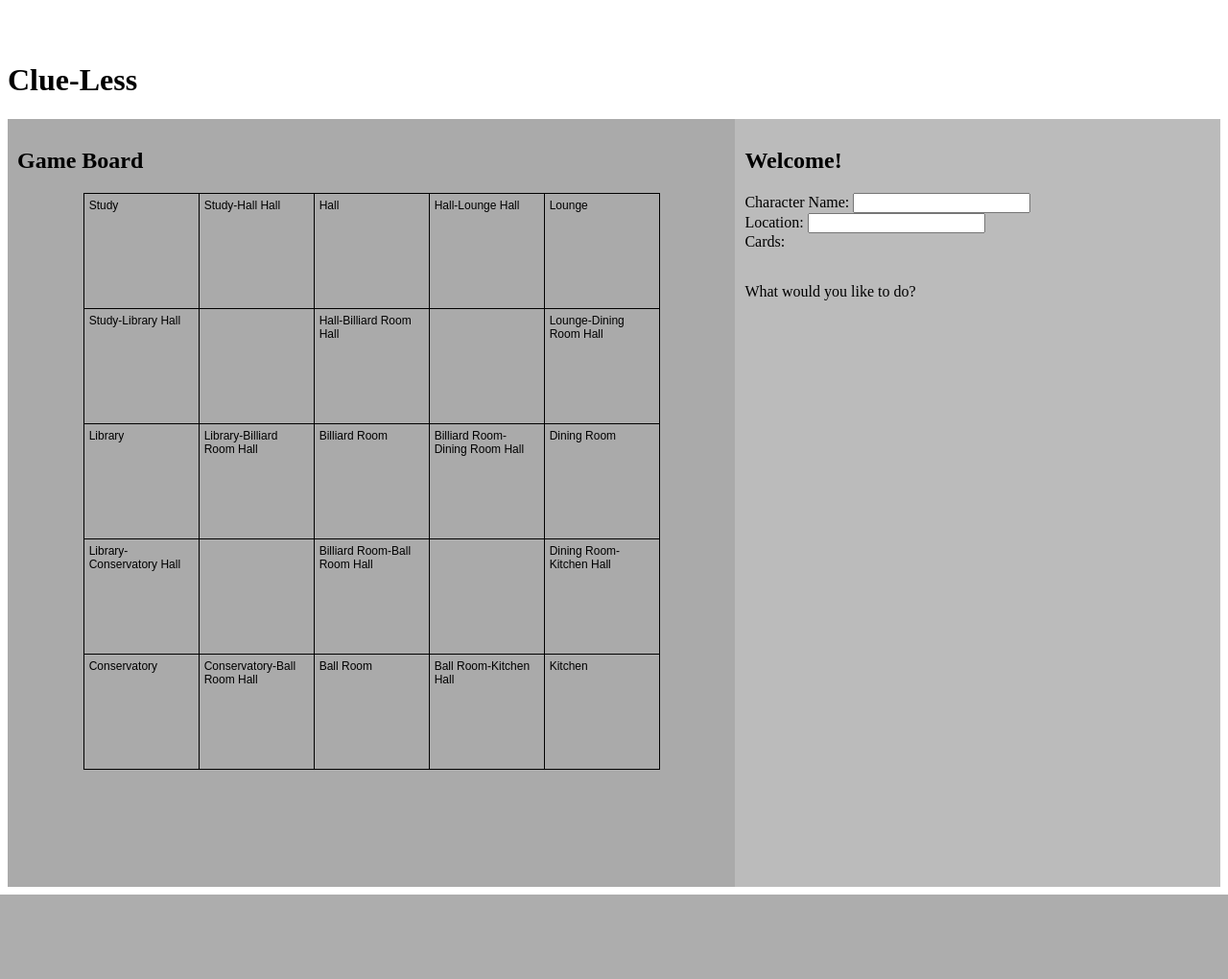
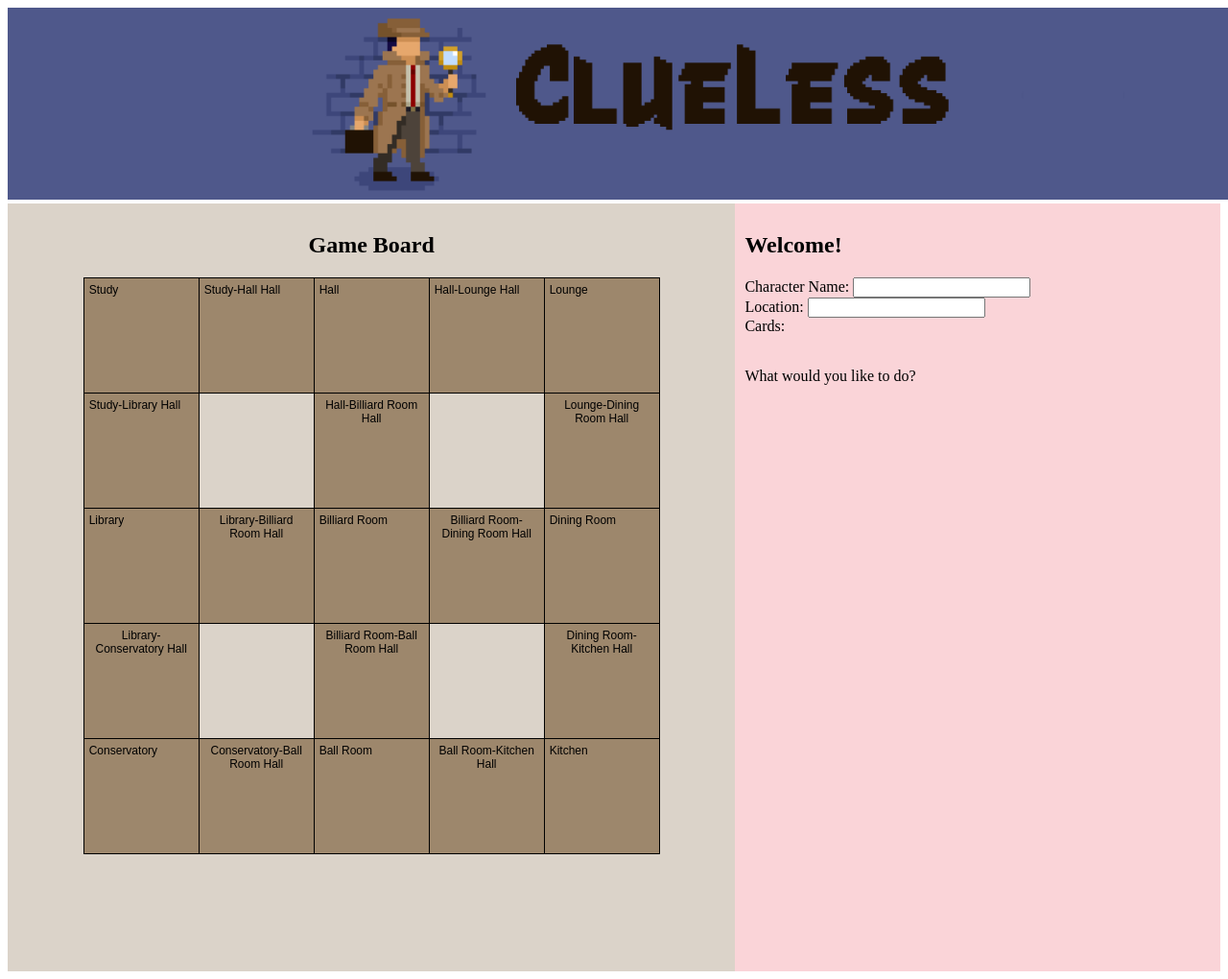
Before and after one commit to deleomike/Clue-Less, a FastAPI app: template clueless/static/templates/gameboard.html in a window 1280 px wide. Shown: the whole page at 96% size. Before the commit the page ends 932 px from the top, so only its background shows below. Run offline with FastAPI, Linux system fonts and the light colour scheme; the template is opened without the code that fills it, so the values that code supplies are empty; parts of the project's set-up code (start-up, migrations or seed data) failed here and were passed over.

Commit message:
improved colors and visuals

```diff
--- a/clueless/__init__.py
+++ b/clueless/__init__.py
@@ -5,3 +5,4 @@ from os.path import dirname, abspath, join
 CLUELESS_PATH = dirname(abspath(__file__))
 STATIC_PATH = join(CLUELESS_PATH, "static")
 TEMLPATES_PATH = join(STATIC_PATH, "templates")
+IMAGES_PATH = join(CLUELESS_PATH, "images")
--- a/clueless/static/templates/base_layout.html
+++ b/clueless/static/templates/base_layout.html
@@ -3,7 +3,5 @@
 <script src="https://cdn.jsdelivr.net/npm/axios/dist/axios.min.js"></script>
 
 <div>
-  <br>
   {% block body %}{% endblock %}
-  <br>
 </div>
--- a/clueless/static/templates/gameboard.html
+++ b/clueless/static/templates/gameboard.html
@@ -12,16 +12,18 @@
         .column {
             float: left;
             padding: 10px;
-            height: 800px; /* Should be removed. Only for demonstration */
+            height: 800px;
         }
 
         .left {
-        width: 60%;
+            width: 60%;
+            text-align: center;
         }
 
         .right {
-        width: 40%;
+            width: 40%;
         }
+
 
         /* Clear floats after the columns */
         .row:after {
@@ -70,94 +72,98 @@
             background-color: purple;
         }
 
+        img {
+            width: 100vw;
+            height: 200px;
+        }
+
     </style>
 </head>
 
 
 <body>
-
-    <h1> Clue-Less</h1>
+    <img src="/images/NameBanner" alt="ClueLess">
 
     <div class="row">
-        <div class="column left" style="background-color:#aaa;">
+        <div class="column left" style="background-color:#DBD3C9;">
             <h2>Game Board</h2>
 
             <div class="gameboard_grid">
             <table class="gameboard_table">
                 <tr>
-                    <td id="Study">
+                    <td id="Study" style="background-color:#9D876C;">
                         <label class="cell_label" for="Study">Study</label><br>
                     </td>
-                    <td id="Study-Hall Hall">
+                    <td id="Study-Hall Hall" style="background-color:#9D876C;">
                         <label class="cell_label" for="Study-Hall Hall">Study-Hall Hall</label><br>
                     </td>
-                    <td id="Hall">
+                    <td id="Hall" style="background-color:#9D876C;">
                         <label class="cell_label" for="Hall">Hall</label><br>
                     </td>
-                    <td id="Hall-Lounge Hall">
+                    <td id="Hall-Lounge Hall" style="background-color:#9D876C;">
                         <label class="cell_label" for="Hall-Lounge Hall">Hall-Lounge Hall</label><br>
                     </td>
-                    <td id="Lounge">
+                    <td id="Lounge" style="background-color:#9D876C;">
                         <label class="cell_label" for="Lounge">Lounge</label><br>
                     </td>
                 </tr>
                 <tr>
-                    <td id="Study-Library Hall">
+                    <td id="Study-Library Hall" style="background-color:#9D876C;">
                         <label class="cell_label" for="Study-Library Hall">Study-Library Hall</label><br>
                     </td>
                     <td id="cell11"></td>
-                    <td id="Hall-Billiard Room Hall">
+                    <td id="Hall-Billiard Room Hall" style="background-color:#9D876C;">
                         <label class="cell_label" for="Hall-Billiard Room Hall">Hall-Billiard Room Hall</label><br>
                     </td>
                     <td id="cell13"></td>
-                    <td id="Lounge-Dining Room Hall">
+                    <td id="Lounge-Dining Room Hall" style="background-color:#9D876C;">
                         <label class="cell_label" for="Lounge-Dining Room Hall">Lounge-Dining Room Hall</label><br>
                     </td>
                 </tr>
                 <tr>
-                    <td id="Library">
+                    <td id="Library" style="background-color:#9D876C;">
                         <label class="cell_label" for="Library">Library</label><br>
                     </td>
-                    <td id="Library-Billiard Room Hall">
+                    <td id="Library-Billiard Room Hall" style="background-color:#9D876C;">
                         <label class="cell_label" for="Library-Billiard Room Hall">Library-Billiard Room Hall</label><br>
                     </td>
-                    <td id="Billiard Room">
+                    <td id="Billiard Room" style="background-color:#9D876C;">
                         <label class="cell_label" for="Billiard Room">Billiard Room</label><br>
                     </td>
-                    <td id="Billiard Room-Dining Room Hall">
+                    <td id="Billiard Room-Dining Room Hall" style="background-color:#9D876C;">
                         <label class="cell_label" for="Billiard Room-Dining Room Hall">Billiard Room-Dining Room Hall</label><br>
                     </td>
-                    <td id="Dining Room">
+                    <td id="Dining Room" style="background-color:#9D876C;">
                         <label class="cell_label" for="Dining Room">Dining Room</label><br>
                     </td>
                 </tr>
                 <tr>
-                    <td id="Library-Conservatory Hall">
+                    <td id="Library-Conservatory Hall" style="background-color:#9D876C;">
                         <label class="cell_label" for="Library-Conservatory Hall">Library-Conservatory Hall</label><br>
                     </td>
                     <td id="cell31"></td>
-                    <td id="Billiard Room-Ball Room Hall">
+                    <td id="Billiard Room-Ball Room Hall" style="background-color:#9D876C;">
                         <label class="cell_label" for="Billiard Room-Ball Room Hall">Billiard Room-Ball Room Hall</label><br>
                     </td>
                     <td id="cell33"></td>
-                    <td id="Dining Room-Kitchen Hall">
+                    <td id="Dining Room-Kitchen Hall" style="background-color:#9D876C;">
                         <label class="cell_label" for="Dining Room-Kitchen Hall">Dining Room-Kitchen Hall</label><br>
                     </td>
                 </tr>
                 <tr>
-                    <td id="Conservatory">
+                    <td id="Conservatory" style="background-color:#9D876C;">
                         <label class="cell_label" for="Conservatory">Conservatory</label><br>
                     </td>
-                    <td id="Conservatory-Ball Room Hall">
+                    <td id="Conservatory-Ball Room Hall" style="background-color:#9D876C;">
                         <label class="cell_label" for="Conservatory-Ball Room Hall">Conservatory-Ball Room Hall</label><br>
                     </td>
-                    <td id="Ball Room">
+                    <td id="Ball Room" style="background-color:#9D876C;">
                         <label class="cell_label" for="Ball Room">Ball Room</label><br>
                     </td>
-                    <td id="Ball Room-Kitchen Hall">
+                    <td id="Ball Room-Kitchen Hall" style="background-color:#9D876C;">
                         <label class="cell_label" for="Ball Room-Kitchen Hall">Ball Room-Kitchen Hall</label><br>
                     </td>
-                    <td id="Kitchen">
+                    <td id="Kitchen" style="background-color:#9D876C;">
                         <label class="cell_label" for="Kitchen">Kitchen</label><br>
                     </td>
                 </tr>
@@ -166,7 +172,7 @@
 
 
         </div>
-        <div class="column right" style="background-color:#bbb;">
+        <div class="column right" style="background-color:#FAD4D8;">
             <h2 id="playerTurn">Welcome!</h2>
 
             <div class="dispaly_char_info">
@@ -241,6 +247,7 @@
 
 
 <script>
+
 
     // "Global variables"
     let g_game_id = null;
```
Also changed, not shown: clueless/app/ui/views.py (+9 -1 lines), clueless/images/NameBanner.png (added), 5 other files.
